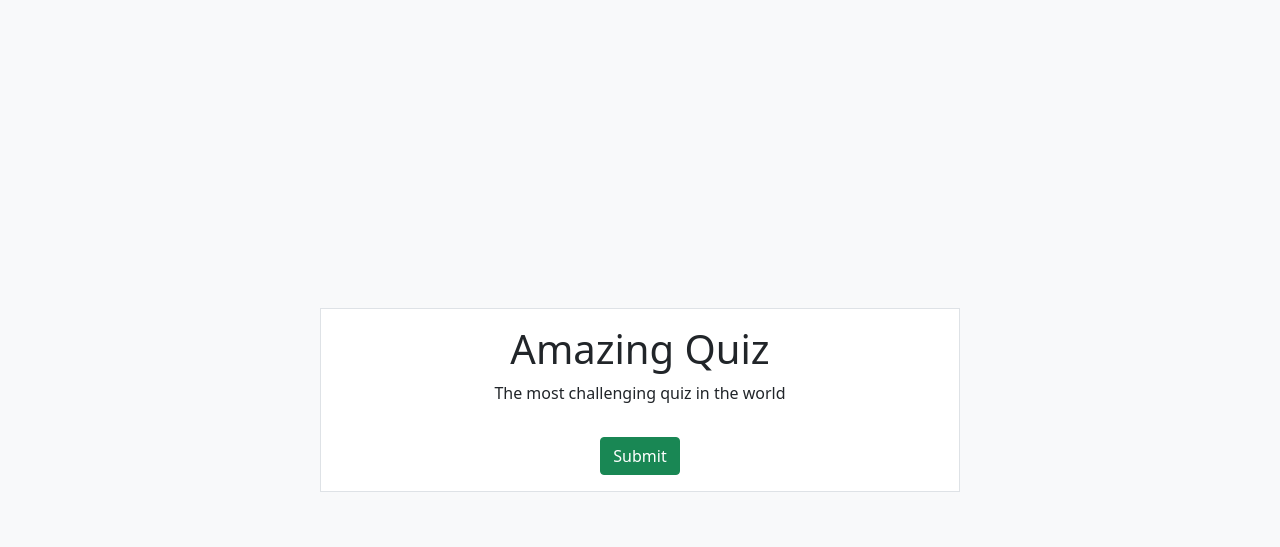
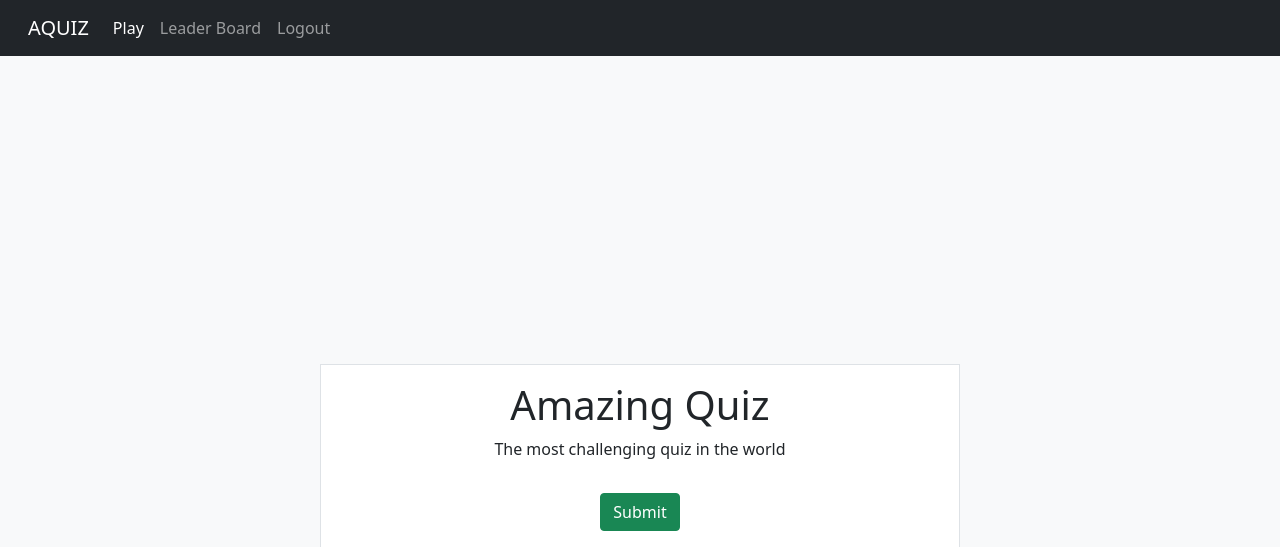
Before and after one commit to rakkaalhazimi/Quiz-Prototype-Website, a Django app: page / in a window 1280 px wide. Shown: the top 547 px of the page. Before the commit the page ends 492 px from the top, so only its background shows below. Run offline with Django 4.2, Linux system fonts and the light colour scheme; the visitor is signed in with stand-in values (Sample User, id 1); data that the repository does not hold is empty; some libraries are stand-ins or nearby versions.

Commit message:
add: navbar

```diff
--- a/quiz/templates/base.html
+++ b/quiz/templates/base.html
@@ -12,6 +12,8 @@
 </head>
 <body class="bg-light">
 
+  {% include 'navbar.html' %}
+
   <section class="min-vh-100 d-flex flex-column justify-content-center">
     {% block content %}
     {% endblock %}
--- /dev/null
+++ b/quiz/templates/navbar.html
@@ -0,0 +1,22 @@
+<nav class="px-3 navbar navbar-expand-lg navbar-dark bg-dark">
+  <div class="container-fluid">
+    <a class="navbar-brand" href="#">AQUIZ</a>
+    <button class="navbar-toggler" type="button" data-bs-toggle="collapse" data-bs-target="#navbarSupportedContent" aria-controls="navbarSupportedContent" aria-expanded="false" aria-label="Toggle navigation">
+      <span class="navbar-toggler-icon"></span>
+    </button>
+    <div class="collapse navbar-collapse" id="navbarSupportedContent">
+      <ul class="navbar-nav mb-2 mb-lg-0 d-flex">
+        <li class="nav-item">
+          <a class="nav-link active" aria-current="page" href="{% url 'index' %}">Play</a>
+        </li>
+        <li class="nav-item">
+          <a class="nav-link" aria-current="page" href="{% url 'board' %}">Leader Board</a>
+        </li>
+        <li class="nav-item">
+          {% if request.user.is_authenticated %}
+          <a class="nav-link" href="{% url 'logout' %}">Logout</a>
+          {% endif %}
+        </li>
+    </div>
+  </div>
+</nav>
```
